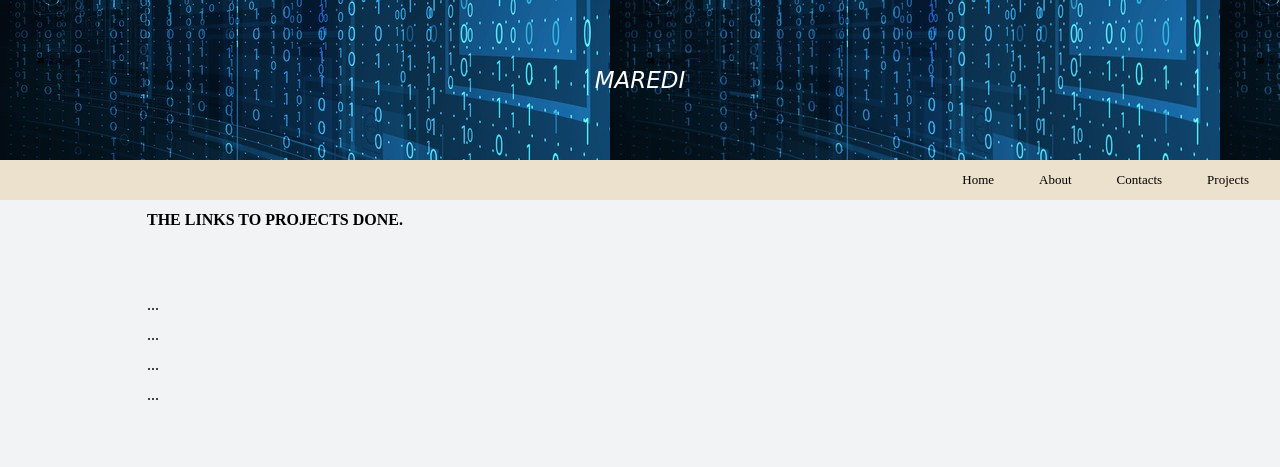
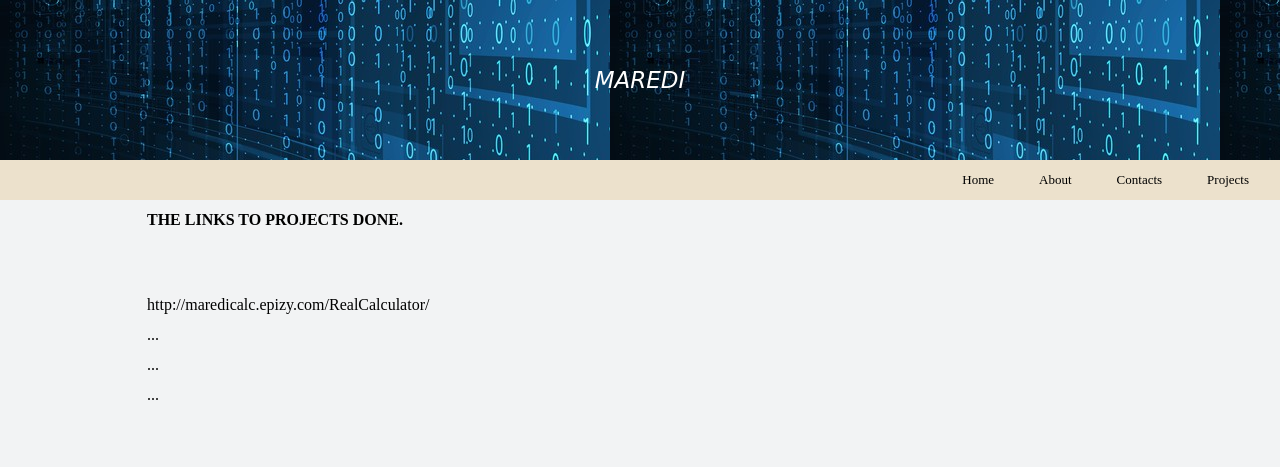
Before and after one commit to MarediDev/MyPortfolio, a plain HTML site: page subpages/Projects.html in a window 1280 px wide. Shown: the top 467 px of the page. Drawn offline with Linux system fonts and the light colour scheme; a web font is replaced by a local one.

Commit message:
added link(my min calculator project) to project page

```diff
--- a/subpages/Projects.html
+++ b/subpages/Projects.html
@@ -24,7 +24,7 @@
     </header>
     <div class="wrapper">
         <h1>THE LINKS TO PROJECTS DONE.</h1>
-        <p>...<br>
+        <p>http://maredicalc.epizy.com/RealCalculator/<br>
           ... <br>
           ...  <br>
           ... <br>
```
